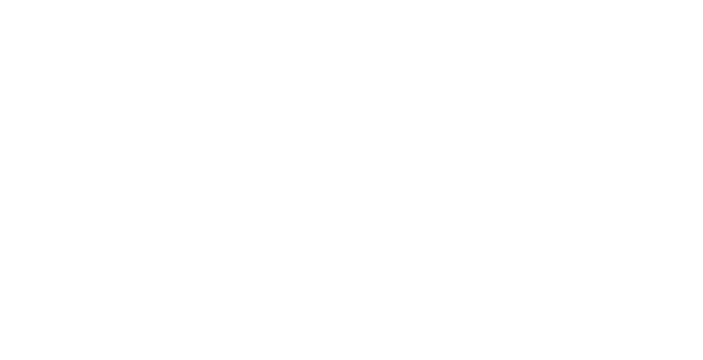
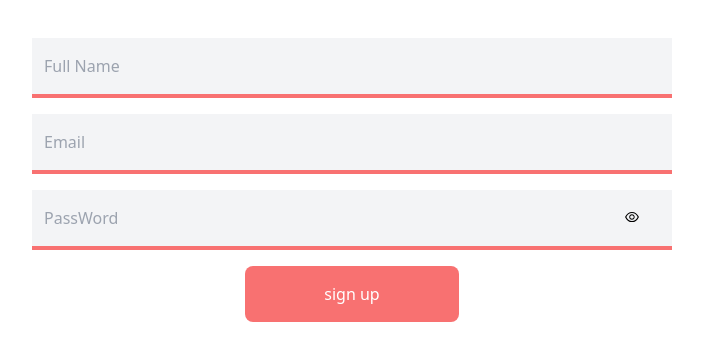
Before and after one commit to c-blaq/book-store, a React (Create React App) app: page /sign-up in a window 1280 px wide. Before the commit this address had no page. Shown: the part 220-580 px from the top of the page, without its empty margins (288-991 px from the left). Built offline with nearby package versions, Linux system fonts and the light colour scheme.

Commit message:
sign-up page

```diff
--- a/src/App.js
+++ b/src/App.js
@@ -1,6 +1,7 @@
 import { BrowserRouter as Router, Route, Routes } from "react-router-dom";
 import { Home } from "./components/Home";
 import BookDetails from "./components/BookDetails";
+import SignUp from "./components/SignUp";
 
 function App() {
   return (
@@ -8,6 +9,7 @@
       <Routes>
         <Route path="/" element={<Home />} />
         <Route path="/details" element={<BookDetails />} />
+        <Route path="/sign-up" element={<SignUp />} />
       </Routes>
     </Router>
   );
--- a/src/components/Button.jsx
+++ b/src/components/Button.jsx
@@ -1,7 +1,11 @@
 import React from "react";
 
-const Button = ({ className, text }) => {
-  return <button className={className}>{text}</button>;
+const Button = ({ className, text, type }) => {
+  return (
+    <button className={className} type={type}>
+      {text}
+    </button>
+  );
 };
 
 export default Button;
--- /dev/null
+++ b/src/components/SignUp.jsx
@@ -0,0 +1,44 @@
+import React from "react";
+import { AiOutlineEye } from "react-icons/ai";
+import Button from "./Button";
+
+const SignUp = () => {
+  return (
+    <div className="flex justify-center flex-col h-screen ">
+      <form action="" className="w-5/6 sm:w-3/4 lg:w-1/2 m-auto">
+        <div>
+          <input
+            className="w-full bg-gray-100 border-b-4 py-4 pl-3 border-solid border-red-400 outline-none mb-4"
+            type="text"
+            placeholder="Full Name"
+          />
+        </div>
+
+        <div>
+          <input
+            className="w-full bg-gray-100 border-b-4 py-4 pl-3 border-solid border-red-400 outline-none mb-4"
+            type="email"
+            placeholder="Email"
+          />
+        </div>
+
+        <div className="relative">
+          <input
+            className="w-full bg-gray-100 border-b-4 py-4 pl-3 border-solid border-red-400 outline-none mb-4"
+            type="password"
+            placeholder="PassWord"
+          />
+          <AiOutlineEye className="absolute top-1/4 right-[5%]" />
+        </div>
+
+        <Button
+          className="block bg-red-400 py-4 rounded-lg text-white w-1/2 sm:w-1/3 max-w-xs m-auto"
+          type="submit"
+          text="sign up"
+        />
+      </form>
+    </div>
+  );
+};
+
+export default SignUp;
```
